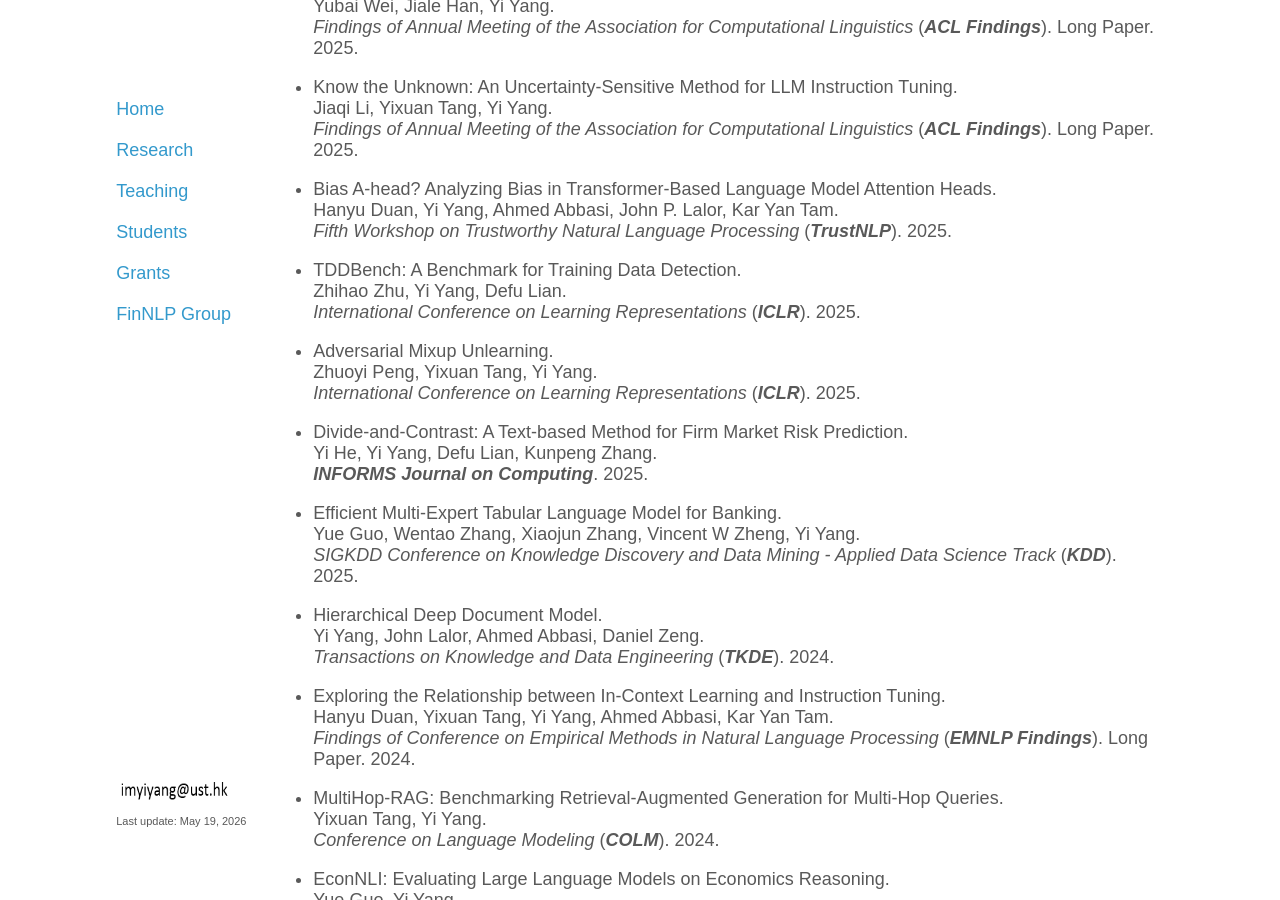
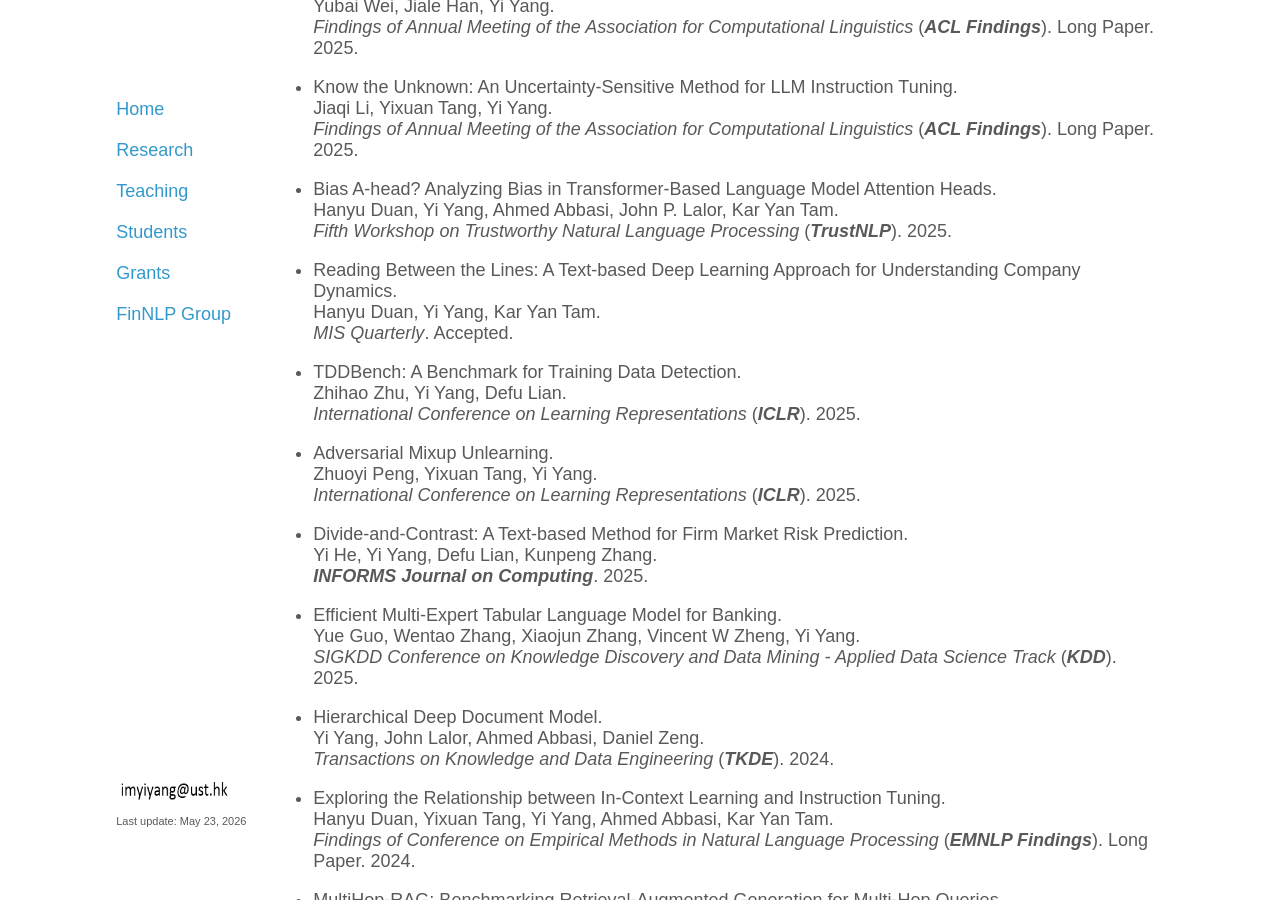
Before and after one commit to yya518/yya518.github.io, a Jekyll site: the page built from research.md, in a window 1280 px wide and 900 px high, scrolled down 1303 px. Built offline with Jekyll 4.4.1, drawn with Linux system fonts in a browser that asks for light colours.

Commit message:
update: :

```diff
--- a/_layouts/default.html
+++ b/_layouts/default.html
@@ -21,7 +21,7 @@
 
       <footer>
                    <img src="email.png" width=120 height=25>
-           <p><small>Last update: May 19, 2026</small><br>
+           <p><small>Last update: May 23, 2026</small><br>
 
         <!--<small>Powered by <a href="https://github.com/mojombo/jekyll">Jekyll</a> </small></p>-->
       </footer>
--- a/research.md
+++ b/research.md
@@ -109,8 +109,8 @@ Zhitao Yin, Yi Yang, Zhuoyi Peng, Zhenghan Zhang.
 
 + Reading Between the Lines: A Text-based Deep Learning Approach for Understanding Company Dynamics.
 Hanyu Duan, Yi Yang, Kar Yan Tam.
-*Conditional Accept*.
-{: .working}
+*MIS Quarterly*. Accepted.
+{: .business}
 
 + Dual IT Strategy and Firm Performance: New Insights by Inferring Firm Strategies from a Deep Learning Approach.
 Yi Yang, Chewei Liu, Terence Saldanha, Sunil Mithas.
```
